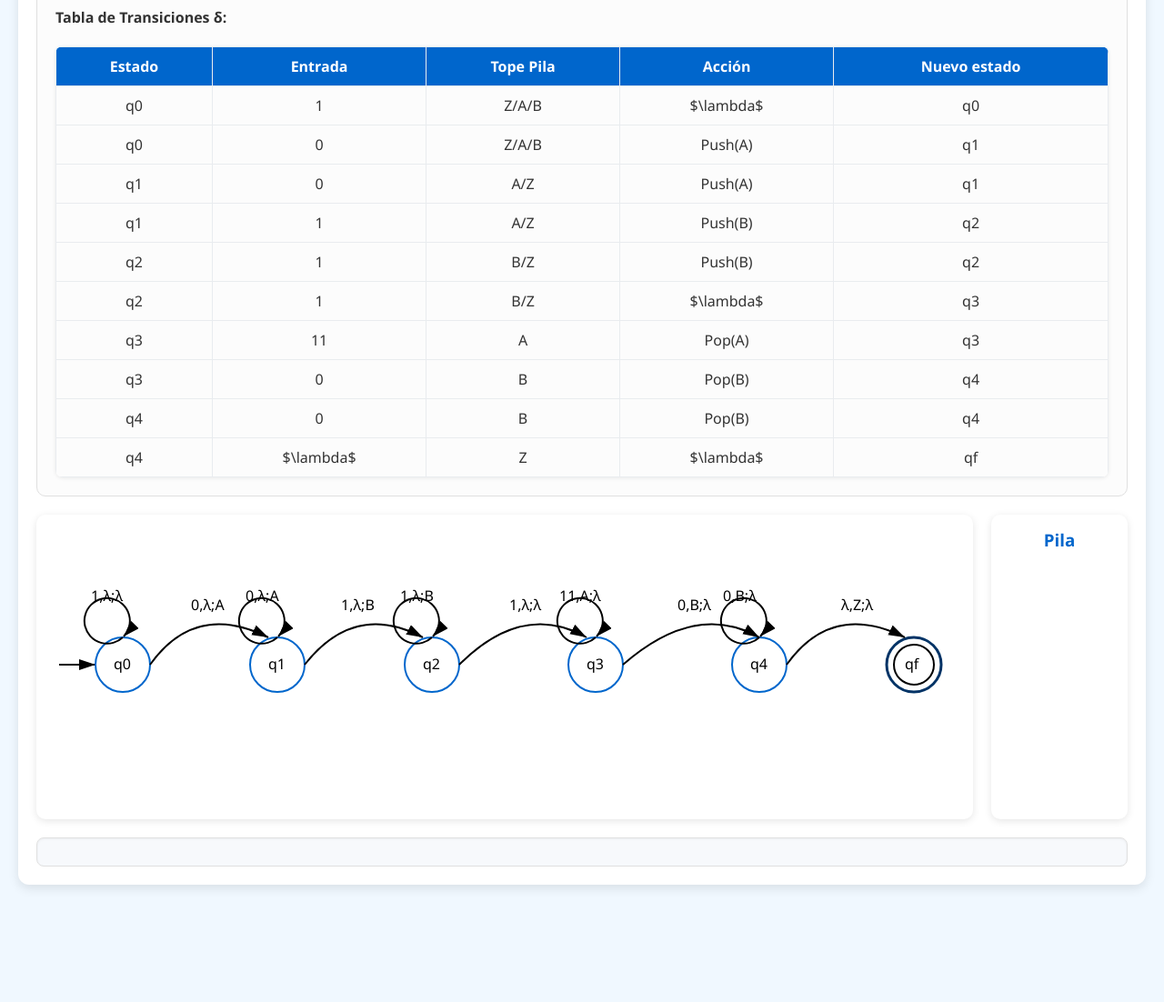
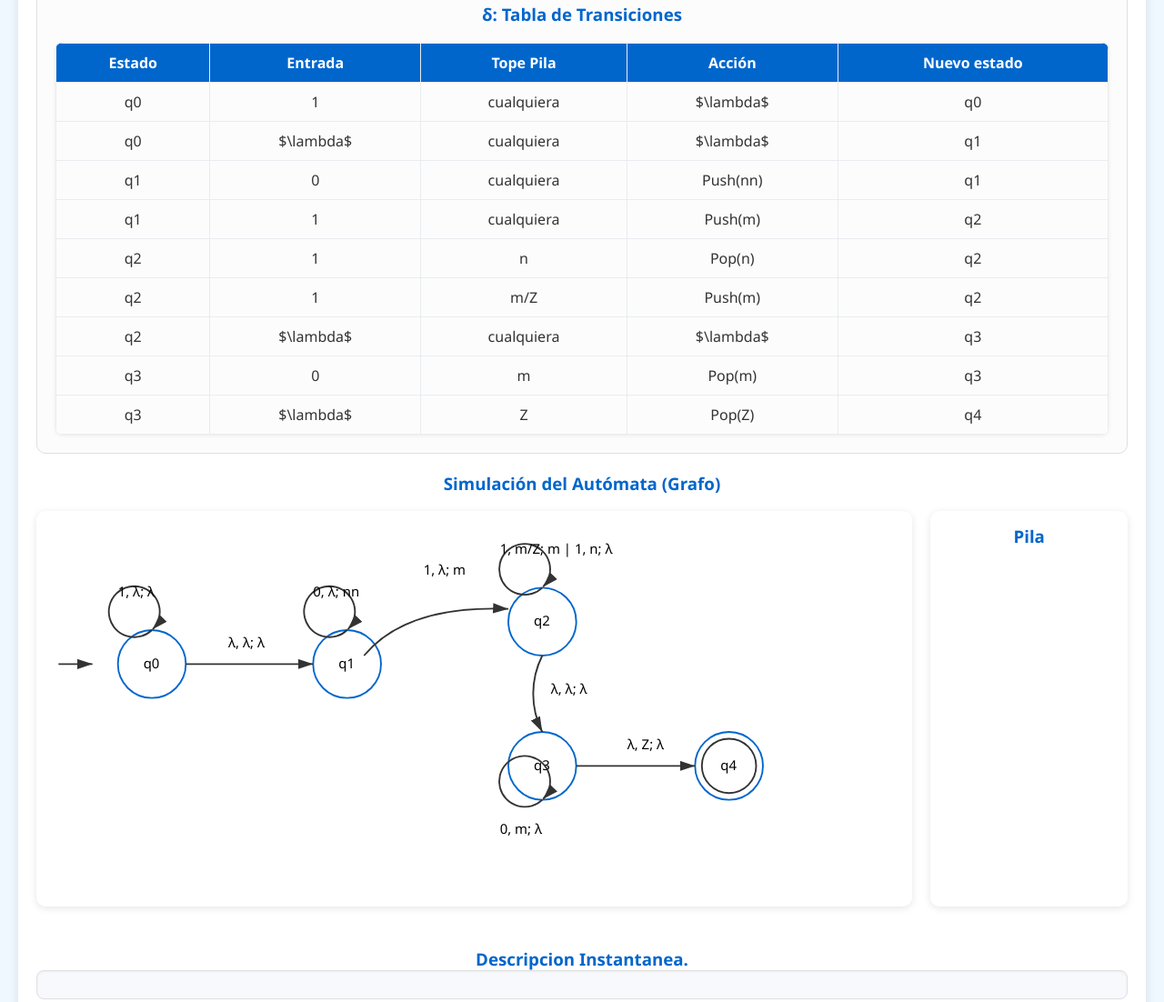
Before and after one commit to alex-garra21/proyautomatas, a plain HTML site: page index.html in a window 1280 px wide. Shown: the part 1091-2193 px from the top of the page at 91% size. Before the commit the page ends 2084 px from the top, so only its background shows below. Drawn offline with Linux system fonts and the light colour scheme.

Commit message:
Refactor index.html
Updated the layout and content of the index.html file to enhance the presentation of the animated stack automaton project. Changes include restructuring the header, modifying exercise descriptions, and improving the transition table.

```diff
--- a/index.html
+++ b/index.html
@@ -1,5 +1,6 @@
 <!DOCTYPE html>
 <html lang="es">
+
 <head>
   <meta charset="UTF-8">
   <meta name="viewport" content="width=device-width, initial-scale=1.0">
@@ -7,21 +8,31 @@
   <title>Autómata de Pila Animado</title>
   <link rel="stylesheet" href="styles.css">
 </head>
+
 <body>
   <div class="container">
     <div class="institucional">
       <div class="institucional-header">
-        <img src="https://upload.wikimedia.org/wikipedia/commons/1/15/Escudo_de_la_universidad_Mariano_G%C3%A1lvez_Guatemala.svg" alt="Logo Universidad Mariano Gálvez" class="umg-logo">
+        <div class="header-content-main">
+          <div class="header-logo">
+            <img
+              src="https://upload.wikimedia.org/wikipedia/commons/1/15/Escudo_de_la_universidad_Mariano_G%C3%A1lvez_Guatemala.svg"
+              alt="Logo Universidad Mariano Gálvez" class="umg-logo">
+          </div>
+          <div class="header-titles">
+            <h2>UNIVERSIDAD MARIANO GÁLVEZ DE GUATEMALA</h2>
+            <h3>FACULTAD DE INGENIERÍA EN SISTEMAS</h3>
+          </div>
+        </div>
         <div class="institucional-texto">
-          <h2>UNIVERSIDAD MARIANO GÁLVEZ DE GUATEMALA</h2>
-          <h3>FACULTAD DE INGENIERÍA EN SISTEMAS</h3>
           <p><strong>INGENIERO:</strong> HECTOR A. MACZ</p>
           <p><strong>CURSO:</strong> AUTÓMATAS Y LENGUAJES FORMALES</p>
           <p><strong>CICLO:</strong> VI</p>
           <p><strong>PROYECTO:</strong> Simulación de máquinas abstractas en entorno web — Autómatas con pila (PDA)</p>
-          <p><strong>Ejercicio:</strong> 1. L = { 1* 0^n 1^m 1^{2n} 0^m | n ≥ 1, m ≥ 1 }</p>
-          <p><strong>ALUMNO:</strong> Steven Gianni Alexander Reyes Riveiro &nbsp;&nbsp; <strong>CARNÉ No.:</strong> 0902-22-20698</p>
-          <p><strong>Lugar y fecha:</strong> Cobán, Alta Verapaz, 07 de noviembre del 2025</p>
+          <p><strong>EJERCICIO:</strong> 1. L = {1* 0^n 1^m 1^{2n} 0^m | n ≥ 1, m ≥ 1 }</p>
+          <p><strong>ALUMNO:</strong> Steven Gianni Alexander Reyes Riveiro &nbsp;&nbsp; <strong>CARNÉ No:</strong>
+            0902-22-20698</p>
+          <p><strong>LUGAR Y FECHA:</strong> Cobán, Alta Verapaz, 09 de noviembre del 2025</p>
         </div>
       </div>
     </div>
@@ -31,96 +42,158 @@
     <div class="panel">
       <div class="entrada">
         <label>Ingrese la cadena (w):</label>
-        <input type="text" id="cadena" placeholder="Ejemplo: 10011111100">
+        <input type="text" id="cadena" placeholder="Ejemplo: 100111110">
         <button onclick="evaluarCadena()">Evaluar</button>
       </div>
       <div id="resultado"></div>
     </div>
 
     <div class="descripcion">
-      <h3>📘 Descripción formal del Autómata (Séptupla)</h3>
+      <h3>Descripción formal del Autómata (séxtupla)</h3>
       <p>
-        <strong>M = (Q, Σ, Γ, δ, q0, Z, F)</strong><br>
-        Q = {q0, q1, q2, q3, q4, qf}<br>
+        <strong>M = (Σ, Q, Γ, δ, q0, q4, Z)</strong><br>
         Σ = {0, 1}<br>
-        Γ = {A, B, Z}<br>
+        Q = {q0, q1, q2, q3, q4}<br>
+        Γ = {n, m, Z}<br>
         q0 = Estado inicial<br>
+        q4 = Estado final<br>
         Z = Símbolo inicial de la pila<br>
-        F = {qf}
       </p>
-      <h4>Tabla de Transiciones δ:</h4>
-      <table class="tabla-trans">
-        <tr><th>Estado</th><th>Entrada</th><th>Tope Pila</th><th>Acción</th><th>Nuevo estado</th></tr>
-        <tr><td>q0</td><td>1</td><td>Z/A/B</td><td>$\lambda$</td><td>q0</td></tr>
-        <tr><td>q0</td><td>0</td><td>Z/A/B</td><td>Push(A)</td><td>q1</td></tr>
-        <tr><td>q1</td><td>0</td><td>A/Z</td><td>Push(A)</td><td>q1</td></tr>
-        <tr><td>q1</td><td>1</td><td>A/Z</td><td>Push(B)</td><td>q2</td></tr>
-        <tr><td>q2</td><td>1</td><td>B/Z</td><td>Push(B)</td><td>q2</td></tr>
-        <tr><td>q2</td><td>1</td><td>B/Z</td><td>$\lambda$</td><td>q3</td></tr>
-        <tr><td>q3</td><td>11</td><td>A</td><td>Pop(A)</td><td>q3</td></tr>
-        <tr><td>q3</td><td>0</td><td>B</td><td>Pop(B)</td><td>q4</td></tr>
-        <tr><td>q4</td><td>0</td><td>B</td><td>Pop(B)</td><td>q4</td></tr>
-        <tr><td>q4</td><td>$\lambda$</td><td>Z</td><td>$\lambda$</td><td>qf</td></tr>
-      </table>
+      <h3>δ: Tabla de Transiciones</h3>
+      <div class="tabla-scroll-wrapper">
+        <table class="tabla-trans">
+          <tr>
+            <th>Estado</th>
+            <th>Entrada</th>
+            <th>Tope Pila</th>
+            <th>Acción</th>
+            <th>Nuevo estado</th>
+          </tr>
+          <tr>
+            <td>q0</td>
+            <td>1</td>
+            <td>cualquiera</td>
+            <td>$\lambda$</td>
+            <td>q0</td>
+          </tr>
+          <tr>
+            <td>q0</td>
+            <td>$\lambda$</td>
+            <td>cualquiera</td>
+            <td>$\lambda$</td>
+            <td>q1</td>
+          </tr>
+          <tr>
+            <td>q1</td>
+            <td>0</td>
+            <td>cualquiera</td>
+            <td>Push(nn)</td>
+            <td>q1</td>
+          </tr>
+          <tr>
+            <td>q1</td>
+            <td>1</td>
+            <td>cualquiera</td>
+            <td>Push(m)</td>
+            <td>q2</td>
+          </tr>
+          <tr>
+            <td>q2</td>
+            <td>1</td>
+            <td>n</td>
+            <td>Pop(n)</td>
+            <td>q2</td>
+          </tr>
+          <tr>
+            <td>q2</td>
+            <td>1</td>
+            <td>m/Z</td>
+            <td>Push(m)</td>
+            <td>q2</td>
+          </tr>
+          <tr>
+            <td>q2</td>
+            <td>$\lambda$</td>
+            <td>cualquiera</td>
+            <td>$\lambda$</td>
+            <td>q3</td>
+          </tr>
+          <tr>
+            <td>q3</td>
+            <td>0</td>
+            <td>m</td>
+            <td>Pop(m)</td>
+            <td>q3</td>
+          </tr>
+          <tr>
+            <td>q3</td>
+            <td>$\lambda$</td>
+            <td>Z</td>
+            <td>Pop(Z)</td>
+            <td>q4</td>
+          </tr>
+        </table>
+      </div>
     </div>
+
+    <h3>Simulación del Autómata (Grafo)</h3>
 
     <div class="contenido">
       <div class="grafo">
-        <svg id="automata" width="1000" height="300">
+        <svg id="automata" width="100%" height="400" viewBox="0 0 1000 400">
           <defs>
             <marker id="flecha" markerWidth="10" markerHeight="10" refX="9" refY="3" orient="auto">
-              <path d="M0,0 L0,6 L9,3 z" fill="#000"></path>
+              <path d="M0,0 L0,6 L9,3 z" fill="#333"></path>
             </marker>
           </defs>
 
-          <line x1="10" y1="150" x2="50" y2="150" stroke="#000" stroke-width="2" marker-end="url(#flecha)" />
+          <line x1="10" y1="150" x2="50" y2="150" stroke="#333" stroke-width="2" marker-end="url(#flecha)" />
 
-          <circle id="q0" class="estado" cx="80" cy="150" r="30"></circle>
-          <circle id="q1" class="estado" cx="250" cy="150" r="30"></circle>
-          <circle id="q2" class="estado" cx="420" cy="150" r="30"></circle>
-          <circle id="q3" class="estado" cx="600" cy="150" r="30"></circle>
-          <circle id="q4" class="estado" cx="780" cy="150" r="30"></circle>
-          <circle id="qf" class="estado final" cx="950" cy="150" r="30"></circle>
-          <circle id="qf-inner" cx="950" cy="150" r="22" stroke="black" stroke-width="2" fill="none"></circle>
+          <circle id="q0" class="estado estado-inicial" cx="120" cy="150" r="40"></circle>
+          <circle id="q1" class="estado" cx="350" cy="150" r="40"></circle>
+          <circle id="q2" class="estado" cx="580" cy="100" r="40"></circle>
+          <circle id="q3" class="estado" cx="580" cy="270" r="40"></circle>
+          <circle id="q4" class="estado estado-final" cx="800" cy="270" r="40"></circle>
+          <circle id="q4-inner" cx="800" cy="270" r="32" stroke="#333" stroke-width="2" fill="none"></circle>
 
-          <text x="70" y="155">q0</text>
-          <text x="240" y="155">q1</text>
-          <text x="410" y="155">q2</text>
-          <text x="590" y="155">q3</text>
-          <text x="770" y="155">q4</text>
-          <text x="940" y="155">qf</text>
+          <text x="110" y="155">q0</text>
+          <text x="340" y="155">q1</text>
+          <text x="570" y="105">q2</text>
+          <text x="570" y="275">q3</text>
+          <text x="790" y="275">q4</text>
 
-          <path id="t0" d="M 110 150 Q 160 80 240 120" stroke="#000" stroke-width="2" fill="none" marker-end="url(#flecha)" />
-          <text x="155" y="90">0,λ;A</text>
+          <path id="t0" d="M 160 150 L 310 150" stroke="#333" stroke-width="2" fill="none" marker-end="url(#flecha)" />
+          <text x="210" y="130" class="trans-label">λ, λ; λ</text>
 
-          <path id="t1" d="M 280 150 Q 335 80 410 120" stroke="#000" stroke-width="2" fill="none" marker-end="url(#flecha)" />
-          <text x="320" y="90">1,λ;B</text>
+          <path id="b0" d="M 120 110 A 30 30 0 1 1 121 109" stroke="#333" stroke-width="2" fill="none"
+            marker-end="url(#flecha)" />
+          <text x="80" y="70" class="trans-label">1, λ; λ</text>
 
-          <path id="t2" d="M 450 150 Q 520 80 590 120" stroke="#000" stroke-width="2" fill="none" marker-end="url(#flecha)" />
-          <text x="505" y="90">1,λ;λ</text>
+          <path id="b1" d="M 350 110 A 30 30 0 1 1 351 109" stroke="#333" stroke-width="2" fill="none"
+            marker-end="url(#flecha)" />
+          <text x="310" y="70" class="trans-label">0, λ; nn</text>
 
-          <path id="t3" d="M 630 150 Q 710 80 780 120" stroke="#000" stroke-width="2" fill="none" marker-end="url(#flecha)" />
-          <text x="690" y="90">0,B;λ</text>
+          <path id="t1" d="M 370 140 Q 420 80 540 85" stroke="#333" stroke-width="2" fill="none"
+            marker-end="url(#flecha)" />
+          <text x="440" y="45" class="trans-label">1, λ; m</text>
 
-          <path id="t4" d="M 810 150 Q 860 80 940 120" stroke="#000" stroke-width="2" fill="none" marker-end="url(#flecha)" />
-          <text x="870" y="90">λ,Z;λ</text>
+          <path id="t2" d="M 580 140 A 100 100 0 0 0 580 230" stroke="#333" stroke-width="2" fill="none"
+            marker-end="url(#flecha)" />
+          <text x="590" y="185" class="trans-label-vertical">λ, λ; λ</text>
 
-          <path id="b0" d="M 80 120 A 25 25 0 1 1 81 119" stroke="#000" stroke-width="2" fill="none" marker-end="url(#flecha)" />
-          <text x="45" y="80">1,λ;λ</text>
 
-          <path id="b1" d="M 250 120 A 25 25 0 1 1 251 119" stroke="#000" stroke-width="2" fill="none" marker-end="url(#flecha)" />
-          <text x="215" y="80">0,λ;A</text>
+          <path id="b2" d="M 580 60 A 30 30 0 1 1 581 59" stroke="#333" stroke-width="2" fill="none"
+            marker-end="url(#flecha)" />
+          <text x="530" y="20" class="trans-label">1, m/Z; m | 1, n; λ</text>
 
-          <path id="b2" d="M 420 120 A 25 25 0 1 1 421 119" stroke="#000" stroke-width="2" fill="none" marker-end="url(#flecha)" />
-          <text x="385" y="80">1,λ;B</text>
+          <path id="t3" d="M 620 270 L 760 270" stroke="#333" stroke-width="2" fill="none" marker-end="url(#flecha)" />
+          <text x="680" y="250" class="trans-label">λ, Z; λ</text>
 
-          <path id="b3" d="M 600 120 A 25 25 0 1 1 601 119" stroke="#000" stroke-width="2" fill="none" marker-end="url(#flecha)" />
-          <text x="560" y="80">11,A;λ</text>
+          <path id="b3" d="M 580 310 A 30 30 0 1 1 581 309" stroke="#333" stroke-width="2" fill="none"
+            marker-end="url(#flecha)" />
+          <text x="530" y="350" class="trans-label">0, m; λ</text>
 
-          <path id="b4" d="M 780 120 A 25 25 0 1 1 781 119" stroke="#000" stroke-width="2" fill="none" marker-end="url(#flecha)" />
-          <text x="740" y="80">0,B;λ</text>
-
-          </svg>
+        </svg>
       </div>
 
       <div class="pila-container">
@@ -129,7 +202,32 @@
       </div>
     </div>
 
-    <div id="di"></div>
+    <div>
+      <h3>
+        <br> Descripcion Instantanea.
+        <div id="di"></div>
+      </h3>
+    </div>
+
+    <div class="recursos-panel">
+      <h3>Recursos del Proyecto</h3>
+      <div>
+        <p>Enlace a Drive con los archivos del proyecto:</p>
+        <a href="https://drive.google.com/drive/folders/1NvkHNK-FdP64bLs0klSQjCtW7chRbrDW?usp=sharing" target="_blank"
+          class="gradient-button">
+          🔗 Pulse aquí para acceder a los archivos del Proyecto en Drive
+        </a>
+      </div>
+
+      <div>
+        <p><br>Enlace al repositorio de github del proyecto:</p>
+        <a href="https://github.com/alex-garra21/proyautomatas.git" target="_blank"
+          class="gradient-button">
+          🔗 Pulse aquí para acceder al repositorio en github del Proyecto
+        </a>
+      </div>
+    </div>
+
   </div>
 
   <div class="circuit-container">
@@ -148,5 +246,7 @@
   </div>
 
   <script src="script.js"></script>
+
 </body>
+
 </html>
```
